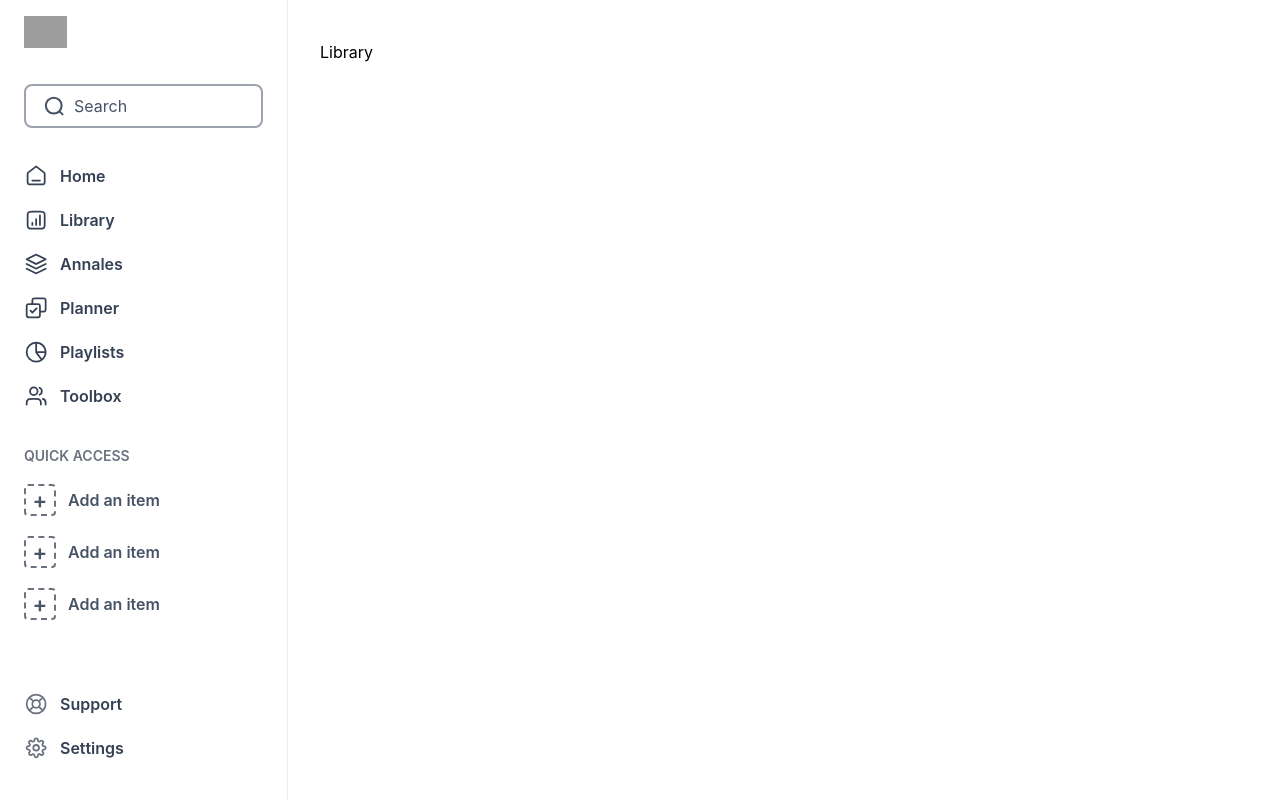
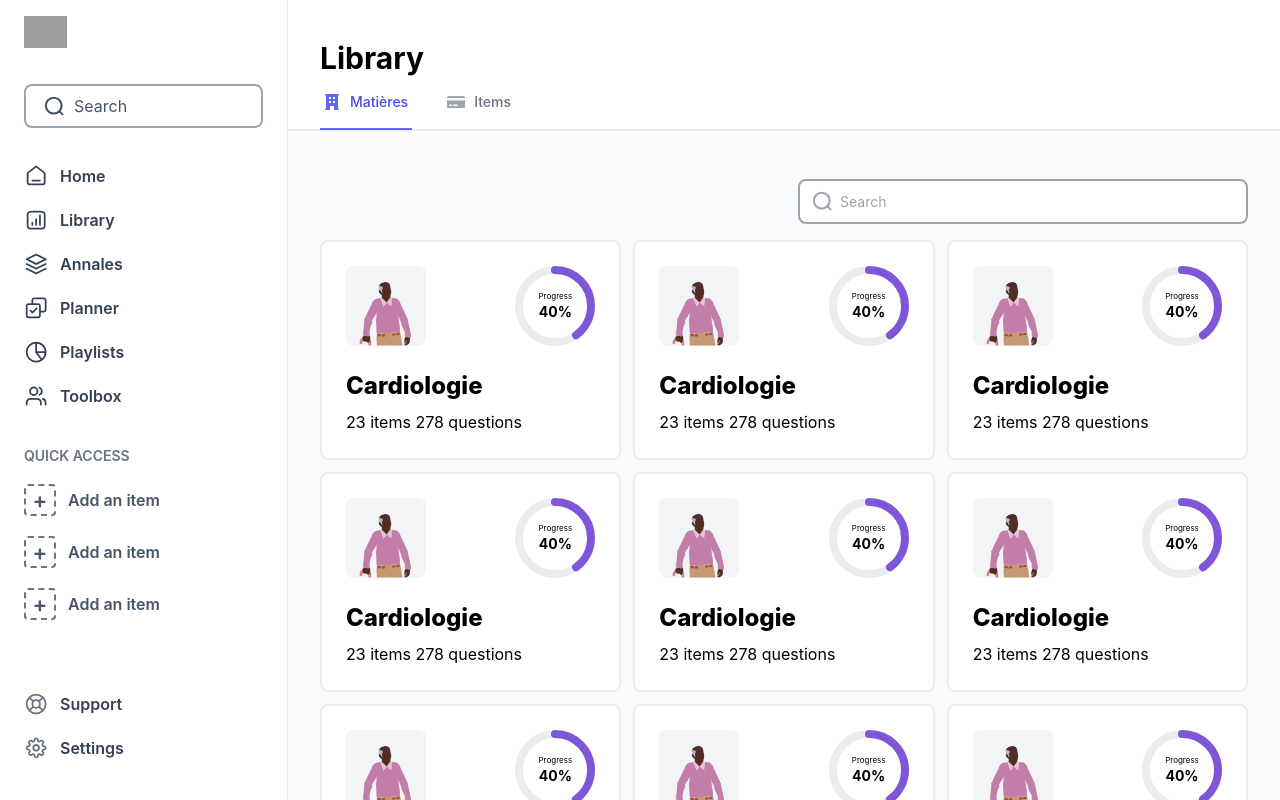
Before and after one commit to eshark9312/lms_frontend, a React (Create React App) app: page /library in a window 1280 px wide. Shown: the top 800 px of the page. Built offline with nearby package versions, Linux system fonts and the light colour scheme; grey boxes are pictures that could not be loaded.

Commit message:
library page draft

```diff
--- a/src/App.js
+++ b/src/App.js
@@ -15,18 +15,14 @@ function App() {
     <div className="App">
       <QuizContextProvider>
         <BrowserRouter>
-          <Layout title="Dashboard" Sidebar={Sidebar}>
             <Routes>
-              <Route path="/" element={<Dashboard />} />
-              <Route path="/library/" element={<Library />} />
-              <Route path="/annales/" element={<Annales />} />
-              <Route path="/planner/" element={<Planner />} />
-              <Route path="/playlists/" element={<Playlists />} />
-              <Route path="/toolbox/" element={<Toolbox />} />
-            </Routes>
-          </Layout>
-          <Routes>
-            <Route path="/quiz" element={<Quiz />} />
+              <Route path="/" element={<Layout Sidebar={Sidebar}><Dashboard /></Layout>} />
+              <Route path="/library/" element={<Layout Sidebar={Sidebar}><Library /></Layout>} />
+              <Route path="/annales/" element={<Layout Sidebar={Sidebar}><Annales /></Layout>} />
+              <Route path="/planner/" element={<Layout Sidebar={Sidebar}><Planner /></Layout>} />
+              <Route path="/playlists/" element={<Layout Sidebar={Sidebar}><Playlists /></Layout>} />
+              <Route path="/toolbox/" element={<Layout Sidebar={Sidebar}><Toolbox /></Layout>} />
+              <Route path="/quiz" element={<Quiz />} />
           </Routes>
         </BrowserRouter>
       </QuizContextProvider>
--- /dev/null
+++ b/src/components/common/ProgressCircle.jsx
@@ -0,0 +1,38 @@
+import React from "react";
+
+function ProgressCircle({ r, color = "primary", percent, strokeWidth = 8 }) {
+  const circumference = r * 2 * Math.PI;
+  return (
+    <div className="w-fit h-fit relative">
+      <svg className="transform -rotate-90 origin-center" width={2*r+strokeWidth} height={2*r+strokeWidth}>
+        <circle
+          className="text-gray-200"
+          strokeWidth={strokeWidth}
+          stroke="currentColor"
+          fill="transparent"
+          r={r}
+          cx={r + strokeWidth / 2}
+          cy={r + strokeWidth / 2}
+        />
+        <circle
+          className={`text-${color}-600`}
+          strokeWidth={strokeWidth}
+          strokeDasharray={circumference}
+          strokeDashoffset={circumference - (percent / 100) * circumference}
+          strokeLinecap="round"
+          stroke="currentColor"
+          fill="transparent"
+          r={r}
+          cx={r + strokeWidth / 2}
+          cy={r + strokeWidth / 2}
+        />
+      </svg>
+      <div className="absolute top-0 left-0 w-full h-full flex flex-col justify-center items-center">
+        <p className="text-[8px]">Progress</p>
+        <p className="font-bold text-sm">{percent}%</p>
+      </div>
+    </div>
+  );
+}
+
+export default ProgressCircle;
--- /dev/null
+++ b/src/components/main/GlobalSearch.jsx
@@ -0,0 +1,13 @@
+import React from "react";
+import SearchIcon from "../icons/SearchIcon";
+
+function GlobalSearch() {
+  return (
+    <button className="px-4 py-2 w-full text-left border-2 rounded-lg text-gray-600 border-gray-400 hover:border-primary-600 hover:text-primary-600 hover:font-bold flex gap-2 click-action">
+      <SearchIcon />
+      Search
+    </button>
+  );
+}
+
+export default GlobalSearch;
--- a/src/components/main/Search.jsx
+++ b/src/components/main/Search.jsx
@@ -3,10 +3,28 @@ import SearchIcon from "../icons/SearchIcon";
 
 function Search() {
   return (
-    <button className="px-4 py-2 w-full text-left border-2 rounded-lg text-gray-600 border-gray-400 hover:border-primary-600 hover:text-primary-600 hover:font-bold flex gap-2 click-action">
-      <SearchIcon />
-      Search
-    </button>
+    <form
+      className="my-4 relative flex w-[450px] justify-center items-center"
+      action="#"
+      method="GET"
+    >
+      <label htmlFor="search-field" className="sr-only">
+        Search
+      </label>
+      <div
+        className="pointer-events-none absolute pt-2.5 inset-y-0 left-3 h-full w-5 text-gray-400"
+        aria-hidden="true"
+      >
+        <SearchIcon />
+      </div>
+      <input
+        id="search-field"
+        className="block py-3 h-full w-full pl-10 pr-3 text-gray-900 placeholder:text-gray-400 focus:ring-0 sm:text-sm  rounded-lg border-2 border-gray-400 focus:border-primary-600"
+        placeholder="Search"
+        type="search"
+        name="search"
+      />
+    </form>
   );
 }
 
--- a/src/components/main/Sidebar.jsx
+++ b/src/components/main/Sidebar.jsx
@@ -8,7 +8,7 @@ import ToolboxIcon from "../icons/ToolboxIcon";
 import SettingsIcon from "../icons/SettingsIcon";
 import SupportIcon from "../icons/SupportIcon";
 import { Link, NavLink } from "react-router-dom";
-import Search from "./Search";
+import Search from "./GlobalSearch";
 
 const navigation = [
   { name: "Home", href: "/", icon: HomeIcon },
--- /dev/null
+++ b/src/components/main/Tabs.jsx
@@ -0,0 +1,36 @@
+function classNames(...classes) {
+  return classes.filter(Boolean).join(" ");
+}
+
+export default function Tabs({ tabs, setCurrentTab }) {
+  return (
+        <div className="-mx-4 sm:-mx-6 lg:-mx-8 border-b-2 border-gray-200">
+          <div className="px-4 sm:px-6 lg:px-8 -mb-px flex space-x-8" aria-label="Tabs">
+            {tabs.map((tab) => (
+              <div
+                key={tab.name}
+                onClick={()=>{setCurrentTab(tab.name);}}
+                className={classNames(
+                  tab.current
+                    ? "border-indigo-500 text-indigo-600"
+                    : "border-transparent text-gray-500 hover:border-gray-300 hover:text-gray-700",
+                  "group inline-flex items-center border-b-2 py-4 px-1 text-sm font-medium click-action"
+                )}
+                aria-current={tab.current ? "page" : undefined}
+              >
+                <tab.icon
+                  className={classNames(
+                    tab.current
+                      ? "text-indigo-500"
+                      : "text-gray-400 group-hover:text-gray-500",
+                    "-ml-0.5 mr-2 h-5 w-5"
+                  )}
+                  aria-hidden="true"
+                />
+                <span>{tab.name}</span>
+              </div>
+            ))}
+          </div>
+    </div>
+  );
+}
--- a/src/pages/main/Library.jsx
+++ b/src/pages/main/Library.jsx
@@ -1,9 +1,64 @@
-import React from 'react'
+import React, { useState } from "react";
+import Tabs from "../../components/main/Tabs";
+import {
+  BuildingOfficeIcon,
+  CreditCardIcon,
+} from "@heroicons/react/20/solid";
+import ProgressCircle from "../../components/common/ProgressCircle";
+import Search from "../../components/main/Search";
 
 function Library() {
+  const [tabs, setTabs] = useState([
+    { name: "Matières", icon: BuildingOfficeIcon, current: true },
+    { name: "Items", icon: CreditCardIcon, current: false },
+  ]);
+
+  const setCurrentTab = (selectedTab) => {
+    console.log(selectedTab);
+    setTabs(
+      tabs.map((tab) => {
+        if (selectedTab === tab.name) tab.current = true;
+        else tab.current = false;
+        return tab;
+      })
+    );
+  };
+
+  const Cat = () => (
+    <div className="border-2 rounded-lg min-h-[200px] bg-white p-6 hover:shadow-lg hover:shadow-gray-300 click-action">
+      <div className="flex justify-between items-center">
+        <div className="w-20 h-20 bg-gray-100 rounded-lg flex flex-col justify-end items-center">
+          <img src="/assets/image/card3.svg" alt="card" />
+        </div>
+        <ProgressCircle r={36} percent={40} />
+      </div>
+      <div className="mt-4 py-2 text-2xl font-extrabold">Cardiologie</div>
+      <div>23 items 278 questions</div>
+    </div>
+  );
   return (
-    <div>Library</div>
-  )
+    <div>
+      <div className="text-3xl font-bold">Library</div>
+      <Tabs tabs={tabs} setCurrentTab={setCurrentTab} />
+      <div className="-mx-4 sm:-mx-6 lg:-mx-8 -mb-8 px-4 sm:px-6 lg:px-8 py-8 bg-gray-50">
+        <div className="flex flex-row-reverse"><Search /></div>
+        <div className="grid grid-cols-2 lg:grid-cols-3 gap-3">
+          <Cat />
+          <Cat />
+          <Cat />
+          <Cat />
+          <Cat />
+          <Cat />
+          <Cat />
+          <Cat />
+          <Cat />
+          <Cat />
+          <Cat />
+          <Cat />
+        </div>
+      </div>
+    </div>
+  );
 }
 
-export default Library
+export default Library;
```
Also changed, not shown: public/assets/image/card3.svg (added).
